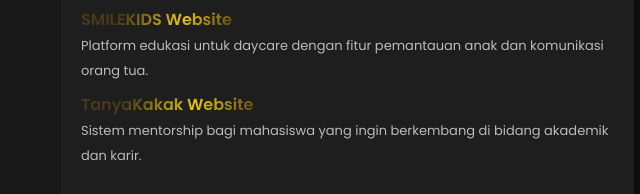
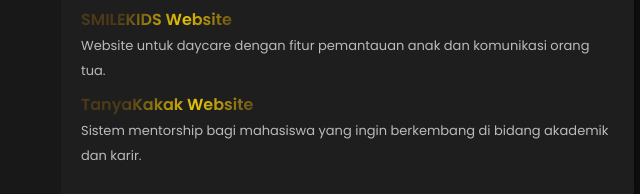
Before and after one commit to aryawardhana15/CV, a plain HTML site: page cv.html in a window 1280 px wide. Shown: the part 1282-1476 px from the top of the page, 456-1096 px from the left. Drawn offline with Linux system fonts and the light colour scheme.

Commit message:
fix text

```diff
--- a/cv.html
+++ b/cv.html
@@ -390,7 +390,7 @@
                     <li style="margin-bottom: 10px;">
                         <a class="judul" href="https://smilekids.vercel.app/">SMILEKIDS Website</a>
                         <br>
-                        <span style="font-size: small; color: #bbb;">Platform edukasi untuk daycare dengan fitur pemantauan anak dan komunikasi orang tua.</span>
+                        <span style="font-size: small; color: #bbb;">Website untuk daycare dengan fitur pemantauan anak dan komunikasi orang tua.</span>
                     </li>
                     <li style="margin-bottom: 10px;">
                         <a class="judul" href="https://tanyakakakwebsite.vercel.app/">TanyaKakak Website</a>
```
